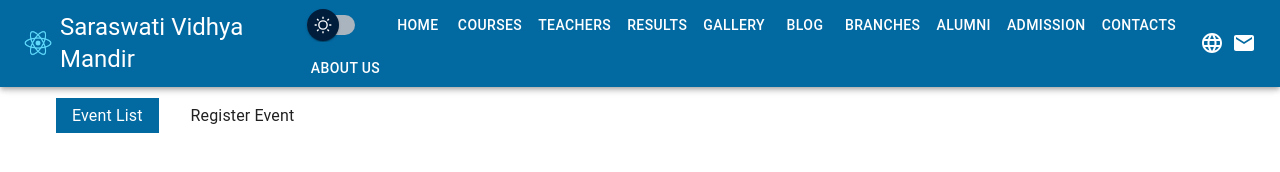
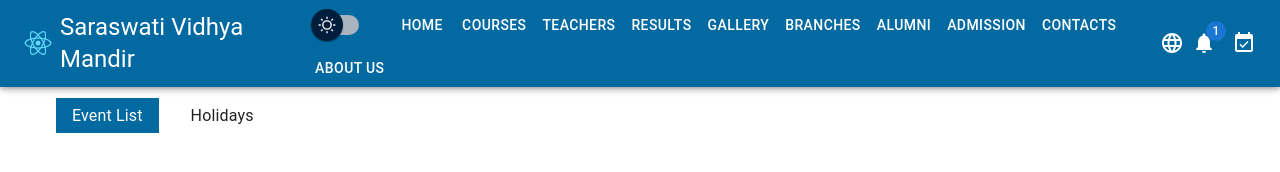
Before and after one commit to ashishpalttn/Institute, a React (Create React App) app: page /event in a window 1280 px wide. Shown: the top 172 px of the page. Built offline with nearby package versions, Linux system fonts and the light colour scheme; no server answers.

Commit message:
updated header

```diff
--- a/src/dummyData/headerData.js
+++ b/src/dummyData/headerData.js
@@ -7,7 +7,7 @@ export const headerData = {
         {name:"Teachers", url:'/teachers', icon:'about'},
         {name:"Results", url:'/result', icon:'home'},
         {name:"Gallery", url:'/gallery', icon:'home'},
-        {name:"Blog", url:'/blog', icon:'home'},
+        // {name:"Blog", url:'/blog', icon:'home'},
         {name:"Branches", url:'/branches', icon:'home'},
         {name:"Alumni", url:'/alumni', icon:'home'},
         {name:"Admission",url:'/admission', icon:'home'},
--- a/src/pages/eventPage/EventPage.js
+++ b/src/pages/eventPage/EventPage.js
@@ -17,7 +17,7 @@ const EventsPage = () => {
         <div className="container min-h-screen-minus-50px mx-auto p-4">
             <div className="cursor-pointer">
                 <span onClick={()=>setState(true)} className={`${state ? `text-white-700 bg-primary-700` : `text-black-700 bg-white-700`} ml-4 p-2 px-4` }>Event List</span>
-                <span onClick={()=>setState(false)}  className={`${!state ? `text-white-700 bg-primary-700` : `text-black-700 bg-white-700`} ml-4 p-2 px-4`}>Register Event</span></div>
+                <span onClick={()=>setState(false)}  className={`${!state ? `text-white-700 bg-primary-700` : `text-black-700 bg-white-700`} ml-4 p-2 px-4`}>Holidays</span></div>
             {state ? <EventList /> :
                 <EventRegister />
 
--- a/src/shared-components/header/HeaderNavBar.js
+++ b/src/shared-components/header/HeaderNavBar.js
@@ -17,6 +17,8 @@ import { Link, useNavigate } from "react-router-dom";
 import { headerData } from "../../dummyData/headerData";
 import MailIcon from "@mui/icons-material/Mail";
 import ThemeToggle from "../ThemeToggleBtn";
+import EventAvailableIcon from '@mui/icons-material/EventAvailable';
+import NotificationsIcon from '@mui/icons-material/Notifications';
 import LanguageSwitcher from "../LanguageSwitcher";
 import { getEventData } from "../../store/event";
 
@@ -98,8 +100,11 @@ const NavBar = ({ handleDrawerToggle }) => {
           {renderNavItems(headerData.navItems, AnimatedButton, Link)}
         </Box>
         <LanguageSwitcher/>
+        <Badge className="mr-4" onClick={()=>navigate('./event')} badgeContent={1} color="primary">
+            <NotificationsIcon color="white" />
+          </Badge>
         <Badge onClick={()=>navigate('./event')} badgeContent={liveEventCount} color="primary">
-            <MailIcon color="white" />
+            <EventAvailableIcon color="white" />
           </Badge>
       </Toolbar>
     </AppBar>
```
